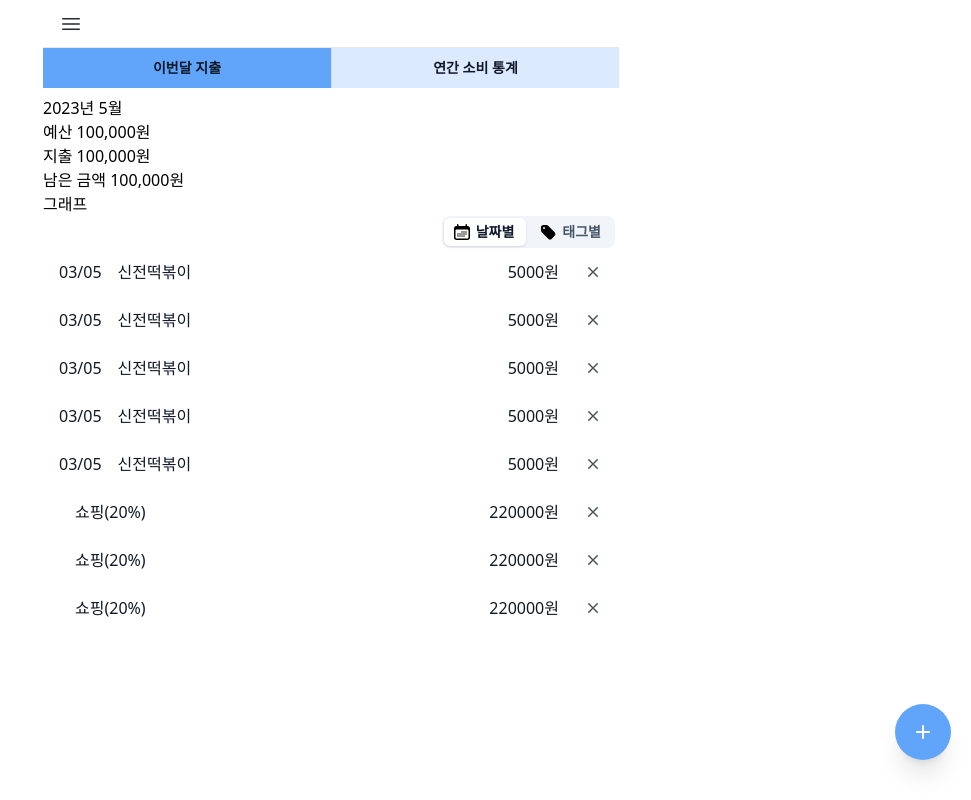
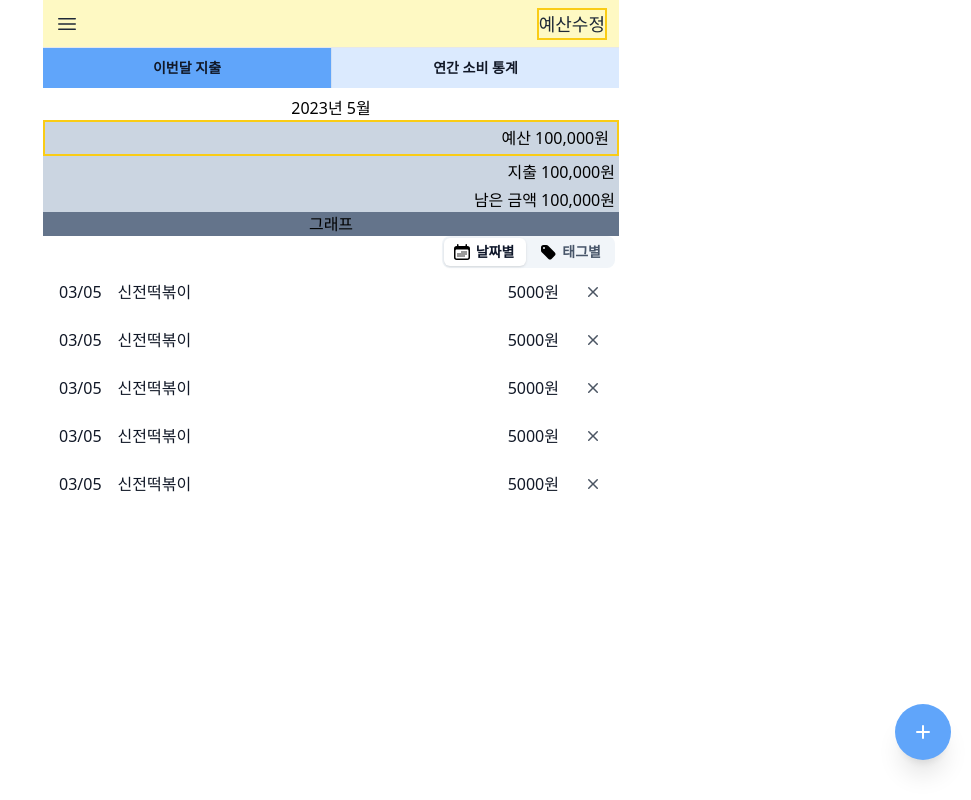
Before and after one commit to moonyoungchu/gagyeboo-project, a Next.js app in the folder Frontend/gongyu-gagyebu/: page / in a window 1280 px wide. Shown: the whole page, without its empty margins (309-1280 px from the left). Built offline with nearby package versions, Linux system fonts and the light colour scheme.

Commit message:
feat: 예산수정,아이템추가,아이템수정페이지 추가 및 UI 레이아웃 수정
- 날짜별, 태그별 버튼 기능 추가
- 연간소비통계 페이지 레이아웃 작성

```diff
--- a/Frontend/gongyu-gagyebu/components/floating-button.tsx
+++ b/Frontend/gongyu-gagyebu/components/floating-button.tsx
@@ -2,7 +2,7 @@ import Link from "next/link";
 
 export default function FloatingButton() {
   return (
-    <Link href="/items/upload">
+    <Link href="/items/add">
       <a
         className="fixed hover:bg-blue-500 border-0 aspect-square border-transparent
       transition-colors cursor-pointer  bottom-10 right-5
--- a/Frontend/gongyu-gagyebu/components/navigation.tsx
+++ b/Frontend/gongyu-gagyebu/components/navigation.tsx
@@ -10,20 +10,19 @@ export default function Navigation({
   canGoBack,
   showMenubar,
 }: NavigationProps) {
-
   const router = useRouter();
 
   const onClick = () => {
     router.back();
   };
 
-  console.log(">>>canGoBack",canGoBack)
-  console.log(">>>showMenubar",showMenubar)
+  console.log(">>>canGoBack", canGoBack, ">>>showMenubar", showMenubar);
 
   return (
     <div
-      className="bg-white w-full h-12 max-w-xl justify-center text-lg px-10
-  font-medium  fixed text-gray-800 border-b top-0 flex items-center"
+      className="bg-yellow-100 w-full h-12 max-w-xl
+    text-lg font-medium text-gray-800 border-b
+    top-0 fixed flex justify-center items-center"
     >
       {canGoBack ? (
         <button onClick={onClick} className="absolute left-4">
@@ -45,7 +44,8 @@ export default function Navigation({
       ) : null}
 
       {showMenubar ? (
-        <button onClick={onClick} className="absolute left-4">
+        <div className="flex justify-between w-full max-w-xl px-3">
+          <button onClick={onClick}>
             <svg
               xmlns="http://www.w3.org/2000/svg"
               fill="none"
@@ -61,6 +61,11 @@ export default function Navigation({
               />
             </svg>
           </button>
+
+          <Link href="/budget">
+            <a className="border-yellow-400 border-solid border-2">예산수정</a>
+          </Link>
+        </div>
       ) : null}
     </div>
   );
--- /dev/null
+++ b/Frontend/gongyu-gagyebu/components/year-item.tsx
@@ -0,0 +1,39 @@
+import Link from "next/link";
+
+interface ItemProps {
+  title: string;
+  id: number;
+  price: number;
+  rate: number;
+  month: string;
+}
+
+export default function YearItem({ title, price, month, id, rate }: ItemProps) {
+  return (
+    <Link href={`/yearitems/${id}`}>
+      <a className="flex px-4 py-3 cursor-pointer justify-between">
+
+        <div className="flex space-x-4">
+          <span className="font-medium text-gray-900">{month}월</span>
+        </div>
+
+        <div className="flex space-x-2 justify-end">
+
+          <span className="px-4 font-medium text-gray-900">{price}원</span>
+          <span className="px-4 font-medium text-gray-900">{rate}%</span>
+
+          <div className="flex space-x-1 items-center text-gray-600">
+            <svg
+              xmlns="http://www.w3.org/2000/svg"
+              viewBox="0 0 20 20"
+              fill="currentColor"
+              className="w-5 h-5"
+            >
+              <path d="M6.28 5.22a.75.75 0 00-1.06 1.06L8.94 10l-3.72 3.72a.75.75 0 101.06 1.06L10 11.06l3.72 3.72a.75.75 0 101.06-1.06L11.06 10l3.72-3.72a.75.75 0 00-1.06-1.06L10 8.94 6.28 5.22z" />
+            </svg>
+          </div>
+        </div>
+      </a>
+    </Link>
+  );
+}
--- /dev/null
+++ b/Frontend/gongyu-gagyebu/pages/budget.tsx
@@ -0,0 +1,9 @@
+import type { NextPage } from "next";
+
+const Budget: NextPage = () => {
+  return (
+    <div className="text-xl"> 예산수정 페이지</div>
+  );
+};
+
+export default Budget;
--- a/Frontend/gongyu-gagyebu/pages/index.tsx
+++ b/Frontend/gongyu-gagyebu/pages/index.tsx
@@ -3,8 +3,18 @@ import FloatingButton from "../components/floating-button";
 import Item from "../components/item";
 import Layout from "../components/layout";
 import Head from "next/head";
+import { MouseEvent, useState } from "react";
+import { cls } from "../libs/utils";
 
 const Home: NextPage = () => {
+  const [sort, setSort] = useState("date");
+
+  const onSortBtnClick = (value: string) => {
+    setSort(value);
+  };
+
+
+  console.log(">>>sort", sort);
   return (
     <Layout showMenubar={true}>
       <Head>
@@ -13,19 +23,28 @@ const Home: NextPage = () => {
 
       {/* 이번달 지출 페이지 */}
 
-      <div className="flex">2023년 5월</div>
-      <div className="flex">예산 100,000원</div>
-      <div className="flex">지출 100,000원</div>
-      <div className="flex">남은 금액 100,000원</div>
+      <div className="flex justify-center">2023년 5월</div>
+      <div className="flex justify-end border-yellow-400 border-solid border-2 px-2 py-1 bg-slate-300">
+        예산 100,000원
+      </div>
+      <div className="flex justify-end pr-1 py-1 bg-slate-300">
+        지출 100,000원
+      </div>
+      <div className="flex justify-end pr-1 bg-slate-300">
+        남은 금액 100,000원
+      </div>
 
-      <div className="flex">그래프</div>
+      <div className="flex justify-center bg-slate-500">그래프</div>
 
-      <div className="flex justify-end mr-1">
+      <div className="flex justify-end pr-1">
         <div className="flex space-x-1 rounded-lg bg-slate-100 p-0.5">
           <button
-          className="flex items-center rounded-md py-1 px-2 text-sm font-semibold bg-white shadow"
+            className={cls(
+              "flex items-center rounded-md py-1 px-2 text-sm font-semibold",
+              sort === "date" ? "bg-white shadow" : ""
+            )}
             onClick={() => {
-            console.log(">>>btn2");
+              onSortBtnClick("date");
             }}
           >
             <svg
@@ -42,13 +61,23 @@ const Home: NextPage = () => {
               />
             </svg>
 
-          <span className=" text-slate-900 mx-1">날짜별</span>
+            <span
+              className={cls(
+                "mx-1",
+                sort === "date" ? "text-slate-900" : "text-slate-600"
+              )}
+            >
+              날짜별
+            </span>
           </button>
 
           <button
-          className="flex items-center rounded-md py-1 px-2 text-sm font-semibold"
+            className={cls(
+              "flex items-center rounded-md py-1 px-2 text-sm font-semibold",
+              sort === "tag" ? "bg-white shadow" : ""
+            )}
             onClick={() => {
-            console.log(">>>btn");
+              onSortBtnClick("tag");
             }}
           >
             <svg
@@ -64,18 +93,32 @@ const Home: NextPage = () => {
               />
             </svg>
 
-          <span className=" text-slate-600 mx-1">태그별</span>
+            <span
+              className={cls(
+                "mx-1",
+                sort === "tag" ? "text-slate-900" : "text-slate-600"
+              )}
+            >
+              태그별
+            </span>
           </button>
         </div>
       </div>
 
       <div className="flex flex-col">
-        {[1, 1, 1, 1, 1].map((_, i) => (
-          <Item id={i} key={i} title="신전떡볶이" price={5000} date={"03/05"} />
+        {sort === "date" &&
+          [1, 1, 1, 1, 1].map((_, i) => (
+            <Item
+              id={i}
+              key={i}
+              title="신전떡볶이"
+              price={5000}
+              date={"03/05"}
+            />
           ))}
 
-
-        {[1, 1, 1].map((_, i) => (
+        {sort === "tag" &&
+          [1, 1, 1, 1, 1].map((_, i) => (
             <Item id={i} key={i} title="쇼핑(20%)" price={220000} date={""} />
           ))}
 
--- /dev/null
+++ b/Frontend/gongyu-gagyebu/pages/items/[id].tsx
@@ -0,0 +1,7 @@
+import type { NextPage } from "next";
+
+const Input: NextPage = () => {
+  return <div>수정 페이지</div>;
+};
+
+export default Input;
--- /dev/null
+++ b/Frontend/gongyu-gagyebu/pages/items/add.tsx
@@ -0,0 +1,9 @@
+import type { NextPage } from "next";
+
+const Add: NextPage = () => {
+  return (
+    <div>추가 페이지</div>
+  );
+};
+
+export default Add;
--- a/Frontend/gongyu-gagyebu/pages/year.tsx
+++ b/Frontend/gongyu-gagyebu/pages/year.tsx
@@ -1,5 +1,5 @@
 import type { NextPage } from "next";
-import Item from "../components/item";
+import YearItem from "../components/year-item";
 import Layout from "../components/layout";
 import Head from "next/head";
 
@@ -11,9 +11,14 @@ const Year: NextPage = () => {
       </Head>
 
       {/* 연별 통계 페이지 */}
+      <div className="flex justify-center"> - 2023년 - </div>
+      <div className="flex place-items-center justify-center h-24 border-yellow-400 border-solid border-2">그래프</div>
+
+      <div className="flex justify-center text-red-600 text-xl"> 1년동안 5천만원 썼어요🕺 </div>
+
       <div className="flex flex-col">
         {[1, 1, 1, 1, 1, 1, 1, 1, 1, 1, 1, 1].map((_, i) => (
-          <Item id={i} key={i} title="연별통계" price={5000} date={"03/05"} />
+          <YearItem id={i} key={i} title="연별통계" price={5600000} month={`${i+1}`} rate={35} />
         ))}
 
       </div>
```
Lines whose indentation alone changed are shown as unchanged.
